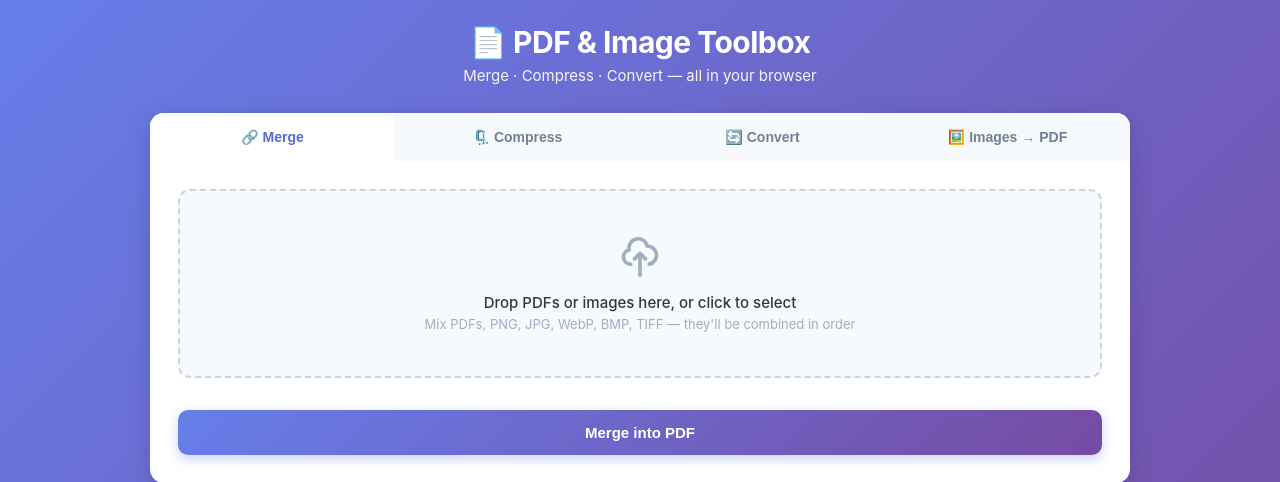
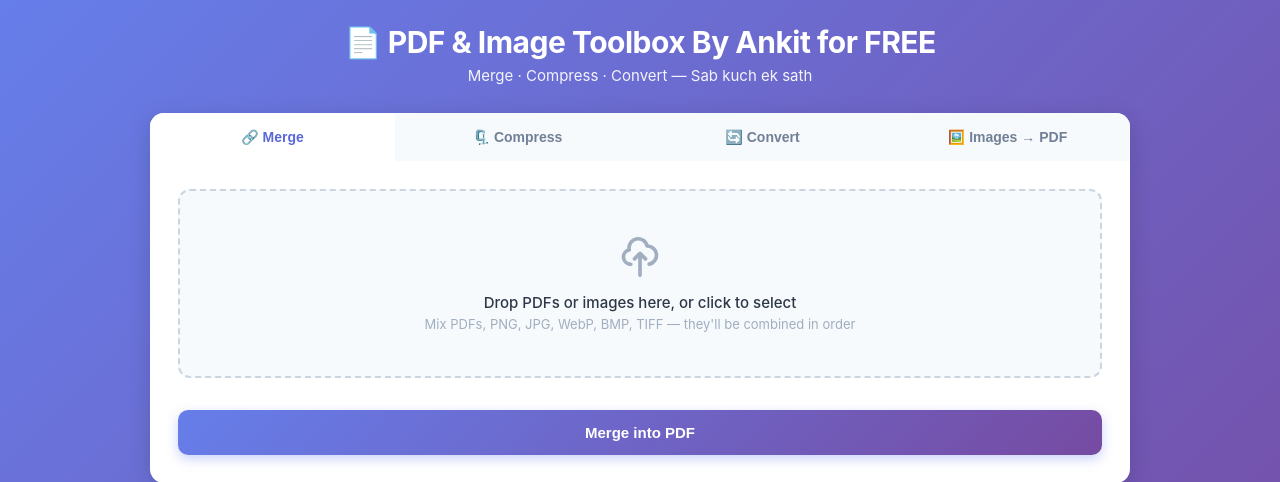
Before and after one commit to Madryon/pdf-toolbox, a Flask app: page / in a window 1280 px wide. Shown: the top 482 px of the page. Run offline with Flask 3, Linux system fonts and the light colour scheme; some libraries are stand-ins or nearby versions.

Commit message:
Update index.html

```diff
--- a/templates/index.html
+++ b/templates/index.html
@@ -3,7 +3,7 @@
 <head>
 <meta charset="UTF-8">
 <meta name="viewport" content="width=device-width, initial-scale=1.0">
-<title>PDF & Image Toolbox By Ankit for FREE</title>
+<title>PDF & Image Toolbox </title>
 <style>
   * { box-sizing: border-box; margin: 0; padding: 0; }
   body {
@@ -140,8 +140,8 @@
 <body>
 <div class="container">
   <header>
-    <h1>📄 PDF & Image Toolbox</h1>
-    <p>Merge · Compress · Convert — all in your browser</p>
+    <h1>📄 PDF & Image Toolbox By Ankit for FREE</h1>
+    <p>Merge · Compress · Convert — Sab kuch ek sath </p>
   </header>
   <div class="tabs">
     <button class="tab active" data-tab="merge">🔗 Merge</button>
```
